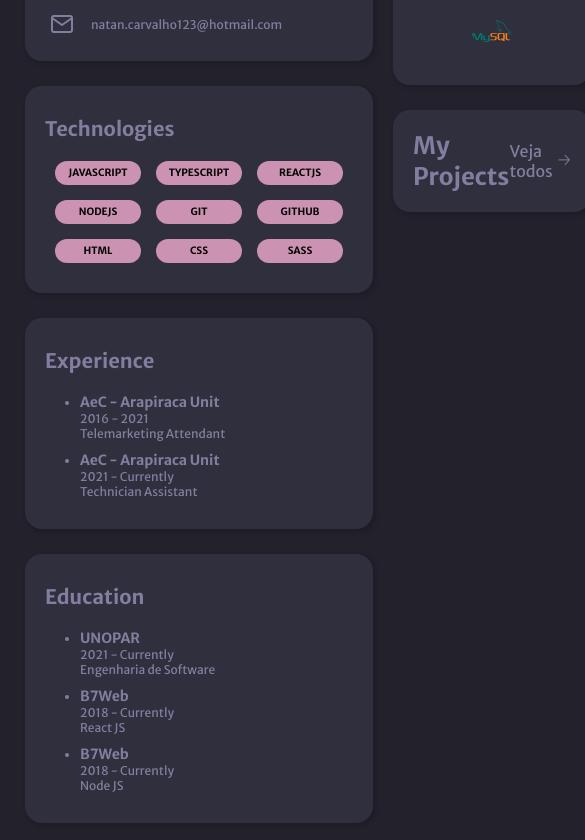
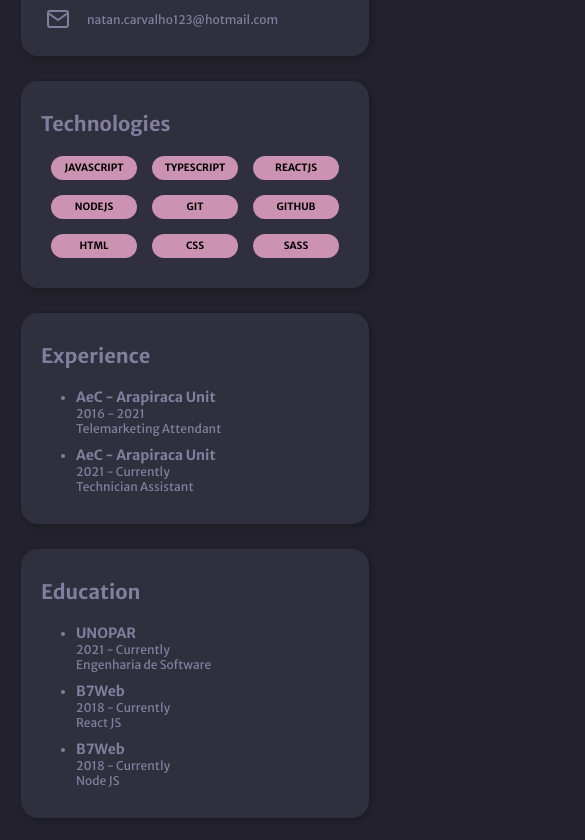
Before and after one commit to natancs/my-portifolio, a website with bundled scripts: page public/index.html in a window 390 px wide. Shown: the part 589-1429 px from the top of the page, 585 px wide, since content can reach past the window. Built offline with nearby package versions, Linux system fonts and the light colour scheme; no server answers.

Commit message:
Finishing the responsiveness

```diff
--- a/public/css/styles.css
+++ b/public/css/styles.css
@@ -258,6 +258,27 @@ body main section #project .project-card .project-footer .language .CSS {
 body main section #project .project-card .project-footer .language .SCSS {
   background-color: #c6538c;
 }
+@media screen and (max-width: 768px) {
+  body main {
+    max-width: 755px;
+    margin: auto;
+    padding: 20px;
+  }
+  body main section #project {
+    grid-template-columns: 1fr;
+  }
+}
+@media screen and (max-width: 425px) {
+  body main {
+    width: 100%;
+    max-width: 425px;
+    margin: auto;
+    display: grid;
+  }
+  body main aside {
+    margin: auto;
+  }
+}
 body footer {
   display: flex;
   justify-content: center;
--- a/public/sass/index.scss
+++ b/public/sass/index.scss
@@ -326,12 +326,42 @@ body {
           }
 
         }
+
+
+      }
+    }
+  }
+
+  @media screen and (max-width: 768px) {
+    main {
+      max-width: 755px;
+      margin: auto;
+      padding: 20px;
+
+      section {
+        #project {
+          grid-template-columns: 1fr;
+        }
       }
 
+    }
 
+  }
 
+  @media screen and (max-width: 425px) {
+    main {
+      width: 100%;
+      max-width: 425px;
+      margin: auto;
+      display: grid;
+
+      aside {
+        margin: auto;
+      }
     }
+
   }
+
 
   footer {
     display: flex;
```
Also changed, not shown: README.md.
